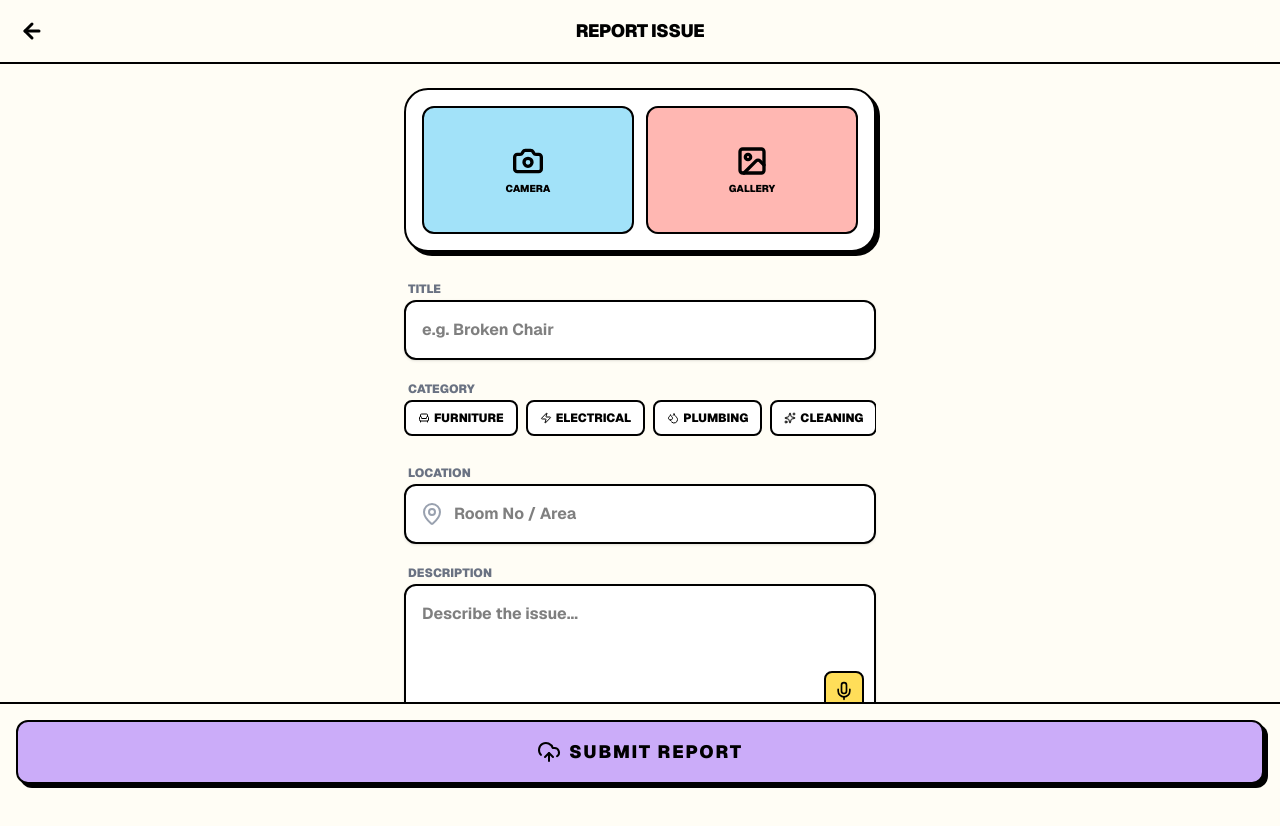
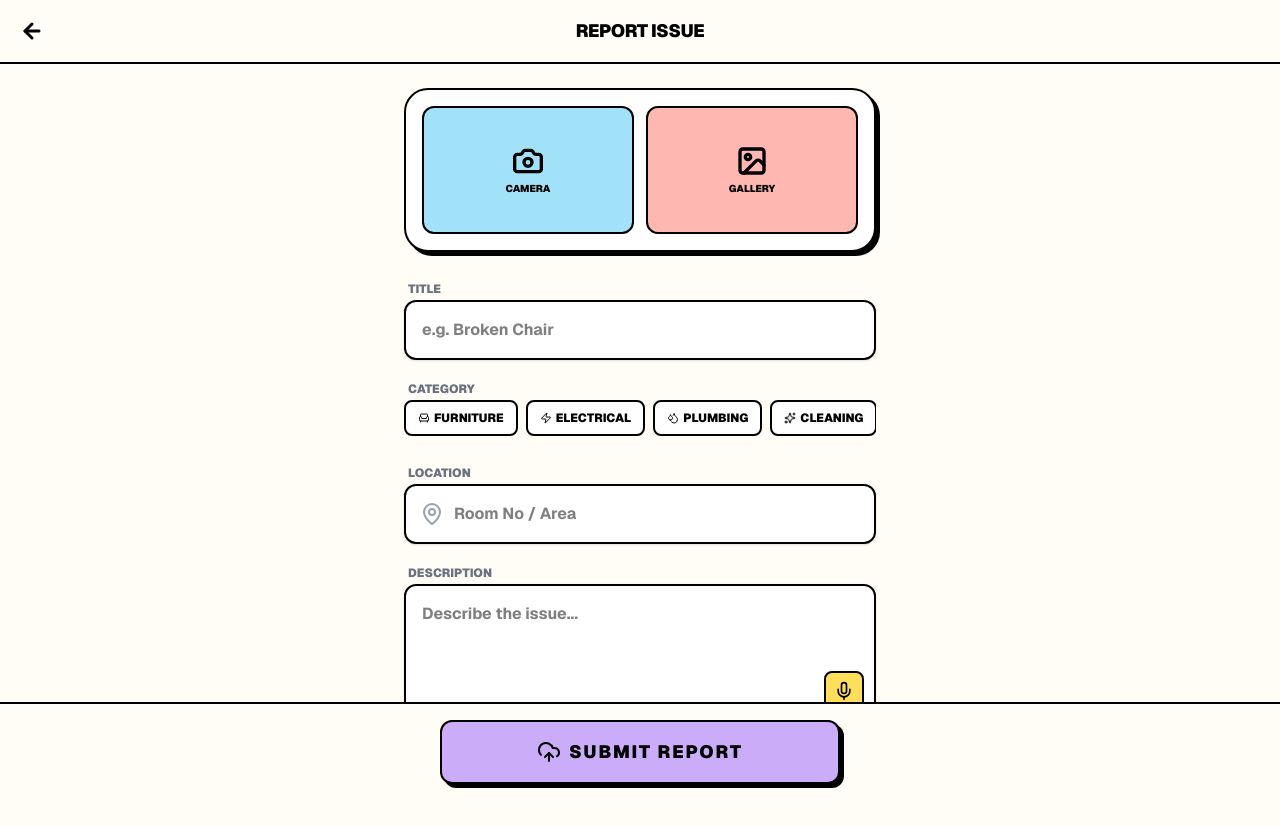
Before and after one commit to StarDust130/FixMyCampus, a Next.js app: page /report in a window 1280 px wide. Shown: the top 826 px of the page. Built offline with nearby package versions, Linux system fonts and the light colour scheme.

Commit message:
fix(report): adjust button width for better responsiveness on larger screens

```diff
--- a/app/report/page.tsx
+++ b/app/report/page.tsx
@@ -363,7 +363,7 @@ export default function ReportPage() {
         <button
           onClick={handleSubmit}
           disabled={isSubmitting || isAnalyzing}
-          className="w-full bg-[#CBACF9] text-black border-2 border-black rounded-xl py-4 font-black uppercase tracking-widest text-lg shadow-[4px_4px_0px_0px_rgba(0,0,0,1)] active:translate-y-[2px] active:shadow-none transition-all flex items-center justify-center gap-2 disabled:opacity-50"
+          className="w-full md:w-100 md:mx-auto bg-[#CBACF9] text-black border-2 border-black rounded-xl py-4 font-black uppercase tracking-widest text-lg shadow-[4px_4px_0px_0px_rgba(0,0,0,1)] active:translate-y-[2px] active:shadow-none transition-all flex items-center justify-center gap-2 disabled:opacity-50"
         >
           {isSubmitting ? (
             <Loader2 className="animate-spin" />
```
